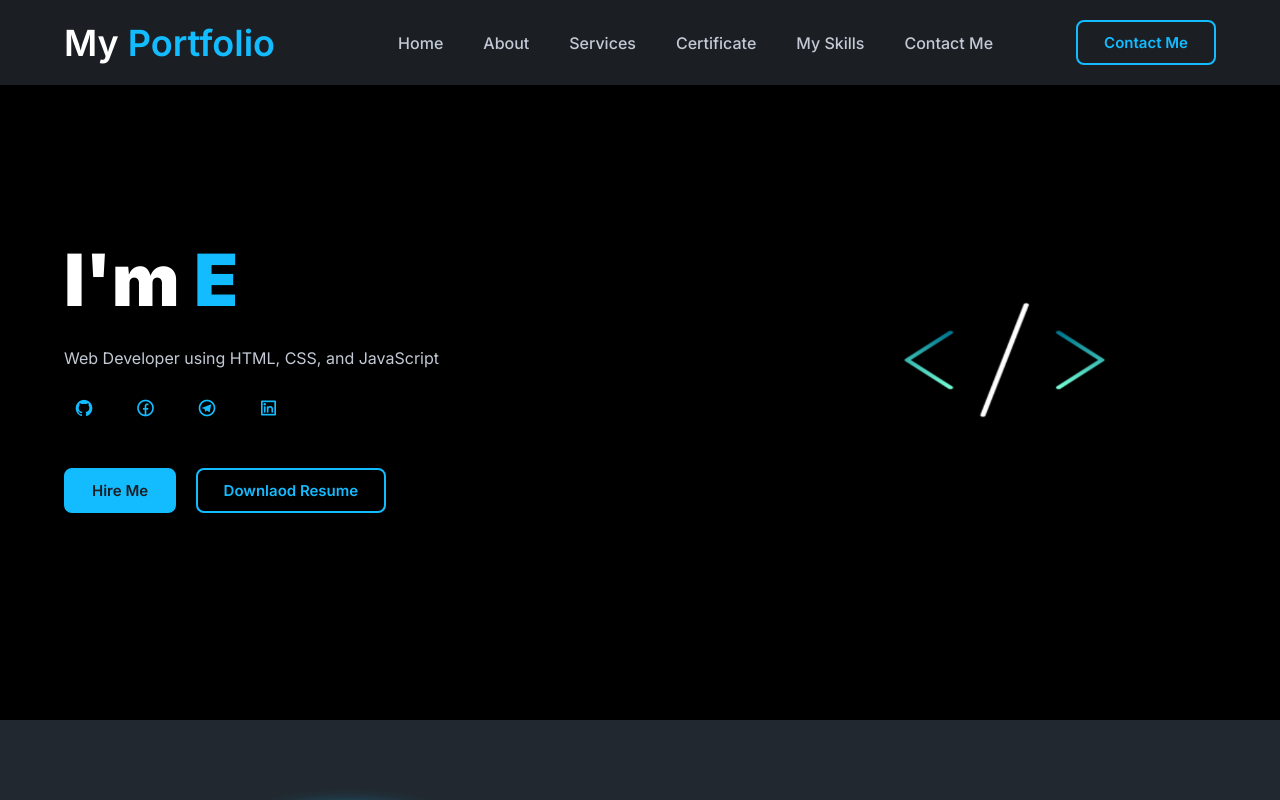
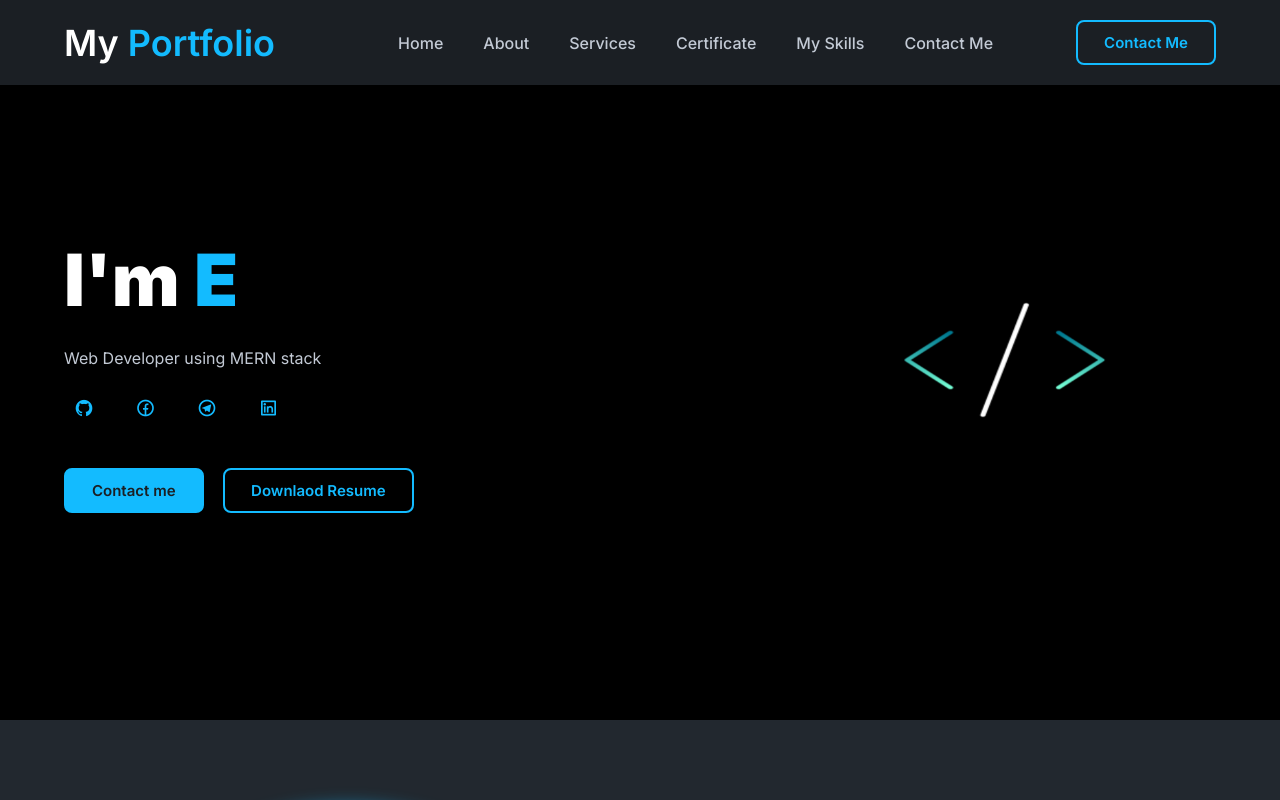
Before and after one commit to eliasdm/portfolio, a plain HTML site: page index.html in a window 1280 px wide. Shown: the top 800 px of the page. Drawn offline with nearby package versions, Linux system fonts and the light colour scheme.

Commit message:
about section update

```diff
--- a/index.html
+++ b/index.html
@@ -29,7 +29,7 @@
             <li> <a href="#about"> About </a></li>
             <li> <a href="#services">Services </a></li>
             <li> <a href="#certificate"> Certificate </a></li>
-            <li><a href="#skills" >My Skills </a> </li>
+            <li><a href="#skills">My Skills </a> </li>
             <li> <a href="#contact"> Contact Me </a></li>
         </ul>
         <div class="top-btnn">
@@ -41,7 +41,7 @@
     <section class="hero" id="home">
         <div class="main-content" data-aos="fade-in">
             <h1 id="name">I'm <span id="typedText"></span></h1>
-            <p> Web Developer using HTML, CSS, and JavaScript </p>
+            <p>Web Developer using MERN stack</p>
             <div class="social">
                 <a href="https://gitlab.com/elias_bitsr01"><i class="ri-github-fill"></i></a>
                 <a href="https://www.facebook.com"> <i class="ri-facebook-circle-line"></i></a>
@@ -49,7 +49,7 @@
                 <a href="https://www.linkedin.com/in/"><i class="ri-linkedin-box-line"></i></a>
             </div>
             <div class="main-btn">
-                <a href="mailto:elias.dm257@gmail.com" class="btn">Hire Me</a>
+                <a href="mailto:elias.dm257@gmail.com" class="btn">Contact me</a>
                 <a href="#" id="downloadButton" class="btn btn2"> Downlaod Resume </a>
             </div>
         </div>
@@ -59,12 +59,13 @@
     <!-- about -->
     <section class="about" id="about">
         <div class="about-img" data-aos="zoom-in-down">
-            <img src="assets/Elias.jpg" alt="elias's photo" >
+            <img src="assets/Elias.jpg" alt="elias's photo">
         </div>
         <div class="about-text" data-aos="zoom-in-up">
             <h5> About <span>Me</span></h5>
 
-            <p>I am a <span> Computer Student</span> and tech enthusiast with a passion for <span>Web development</span>.
+            <p>I am a <span> Computer Student</span> and tech enthusiast with a passion for <span>Web
+                    development</span>.
                 Armed with proficiency in HTML, CSS, and JavaScript, My eager to explore the intricacies of the field.
                 My career goal is to become a skilled full-stack developer, crafting innovative digital experiences.
                 With a hunger for learning and a drive to make an impact, I am ready to embark on my journey in web
```
